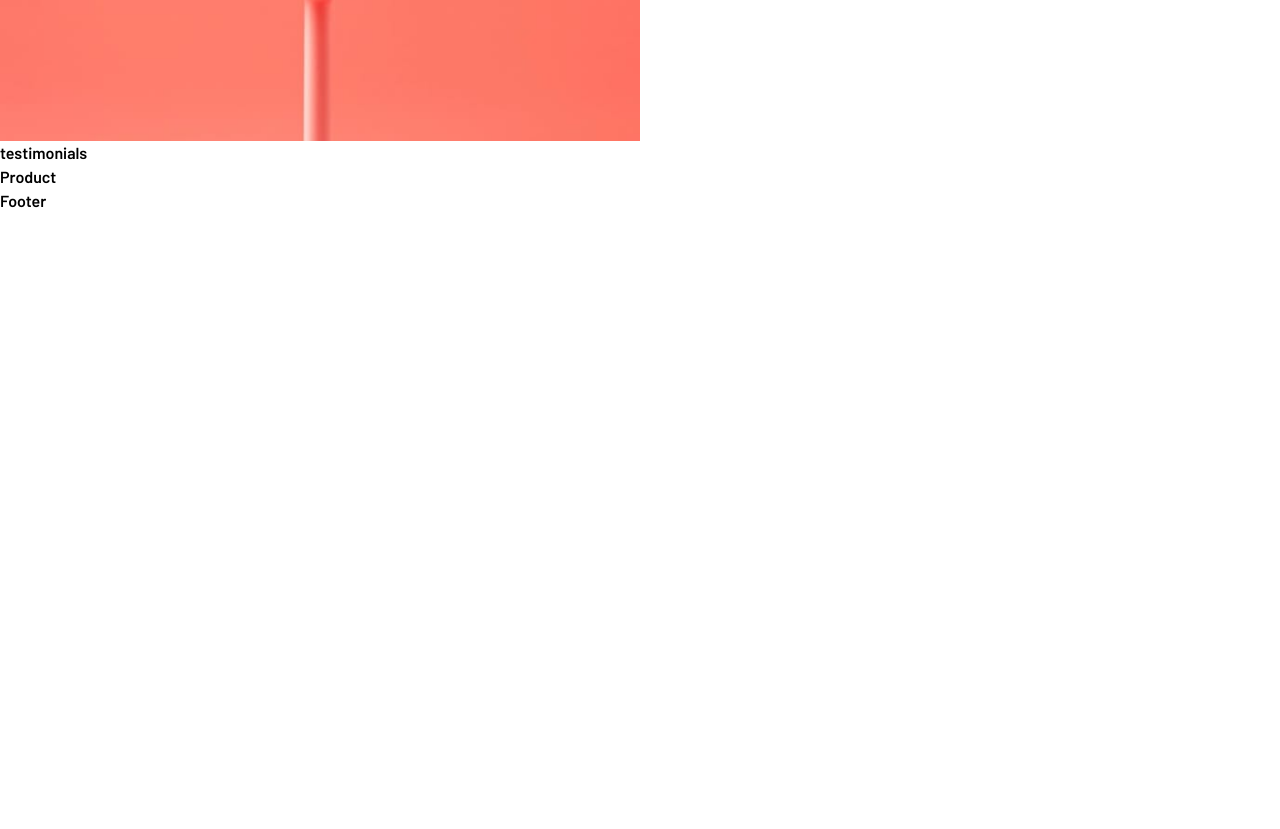
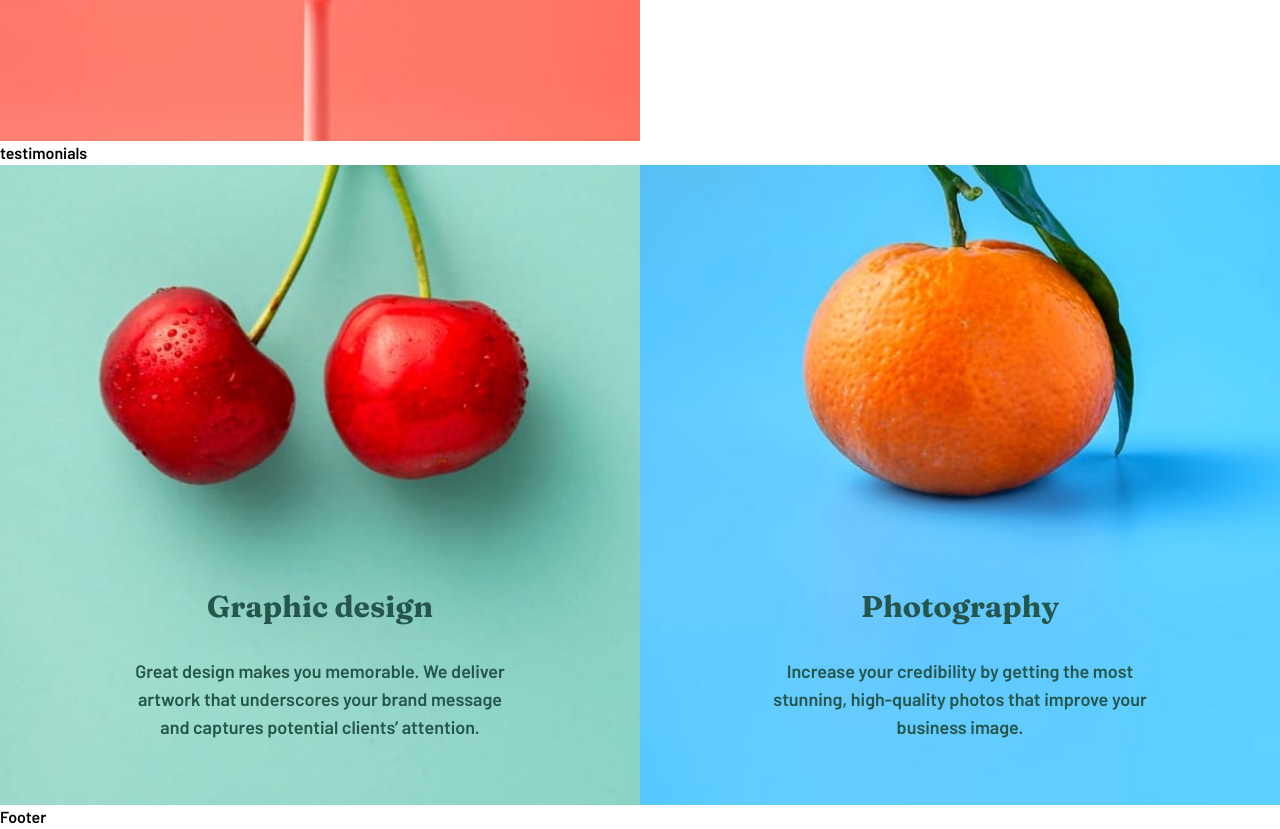
Before and after one commit to gracebir/sunside-challenge, a React (Vite) app: page / in a window 1280 px wide. Shown: the part 1859-2688 px from the top of the page. Before the commit the page ends 2072 px from the top, so only its background shows below. Built offline with nearby package versions, Linux system fonts and the light colour scheme.

Commit message:
product component

```diff
--- a/src/components/Product.jsx
+++ b/src/components/Product.jsx
@@ -1,9 +1,24 @@
 import React from 'react'
+import ProductInfo from './ProductInfo'
 
 const Product = () => {
   return (
-    <div>
-      <h1>Product</h1>
+    <div className='grid sm:grid-cols-1 lg:grid-cols-2'>
+      <ProductInfo
+        bg={"bg-graphic-mob lg:bg-graphic-desk"}
+        title="Graphic design"
+        desc={` Great design makes you memorable.
+        We deliver artwork that underscores your
+        brand message and captures potential
+        clients’ attention.`}
+      />
+       <ProductInfo
+        bg={"bg-photography-mob lg:bg-photography-desk"}
+        title="Photography"
+        desc={`Increase your credibility by getting
+        the most stunning, high-quality photos
+        that improve your business image.`}
+      />
     </div>
   )
 }
```
